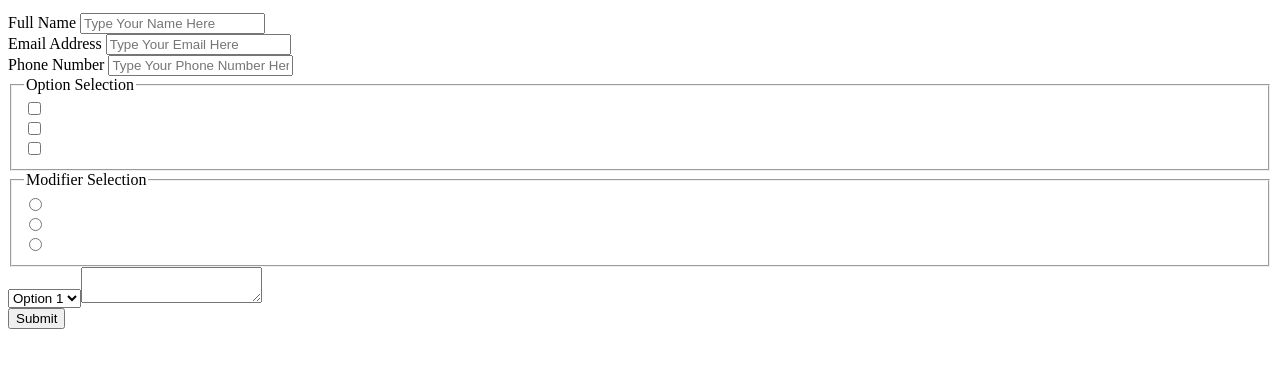
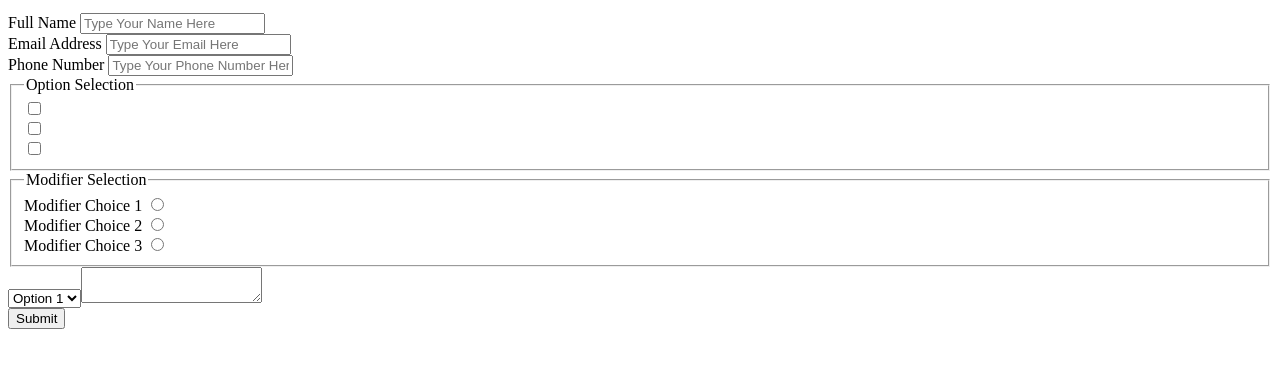
Before and after one commit to pnwhiker/FCC-Resp-Web-Design-Project-2, a plain HTML site: page index.html in a window 1280 px wide. Shown: the part 137-504 px from the top of the page. Drawn offline with Linux system fonts and the light colour scheme.

Commit message:
Update index.html

```diff
--- a/index.html
+++ b/index.html
@@ -57,18 +57,18 @@
           <legend>Modifier Selection</legend>
 
           <div>
-          <label></label>
-          <input type="radio" id="" value="" name="">
+          <label for="mod1">Modifier Choice 1</label>
+          <input type="radio" id="mod1" value="mod1">
           </div>
 
           <div>
-            <label></label>
-            <input type="radio" id="" value="" name="">
+            <label for="mod2">Modifier Choice 2</label>
+            <input type="radio" id="mod2" value="mod2">
           </div>
 
             <div>
-              <label></label>
-              <input type="radio" id="" value="" name="">
+              <label for="mod3">Modifier Choice 3</label>
+              <input type="radio" id="mod3" value="mod3">
             </div>
 
         </fieldset>
```
